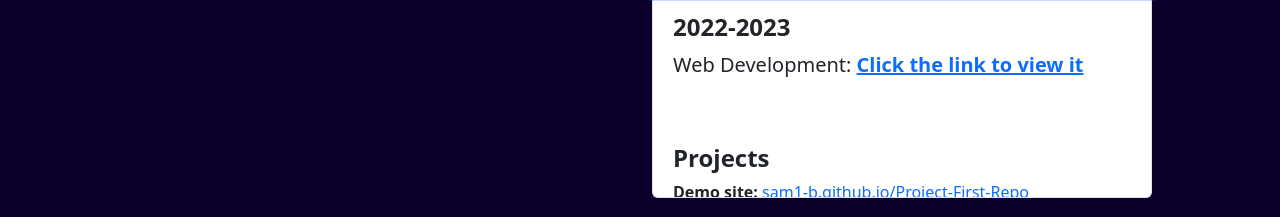
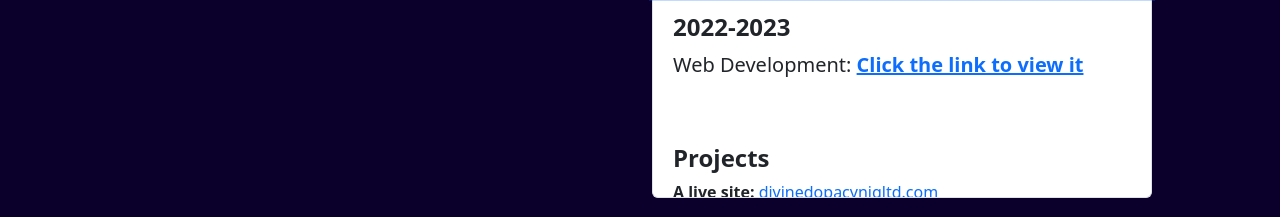
Before and after one commit to SAM1-B/ADELEKE-PORTFOLIO, a plain HTML site: page about.html in a window 1280 px wide. Both pictures are taken after a click on the button "Certification and Projects". Shown: the part 391-608 px from the top of the page. Drawn offline with nearby package versions, Linux system fonts and the light colour scheme.

Commit message:
Update about.html

```diff
--- a/about.html
+++ b/about.html
@@ -142,6 +142,7 @@
 
                     <br><br>
                     <h4><b>Projects</b></h4>
+                    <p><b>A live site: </b><a href="https://divinedopacynigltd.com" class="text-decoration-none">divinedopacynigltd.com </a></p>
                     <p><b>Demo site: </b><a href="https://sam1-b.github.io/Project-First-Repo/" class="text-decoration-none"> sam1-b.github.io/Project-First-Repo </a></p>
                     <p><b>Cloned Website:</b> <a href="https://sam1-b.github.io/IBADAN/" class="text-decoration-none">sam1-b.github.io/IBADAN/</a></p>
                     <p><b>Funny Grading System: </b><a href="https://sam1-b.github.io/Grading-System-1/" class="text-decoration-none">sam1-b.github.io/Grading-System-1/</a></p>
```
